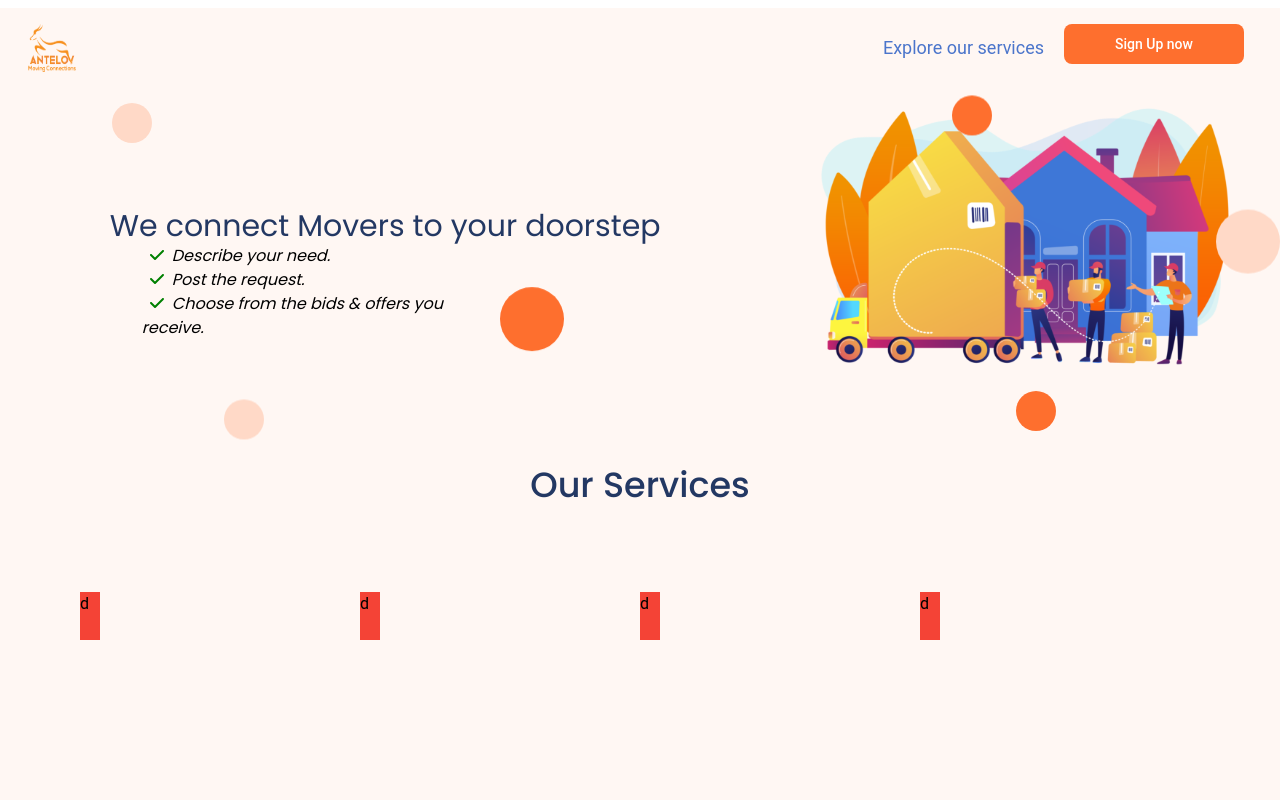
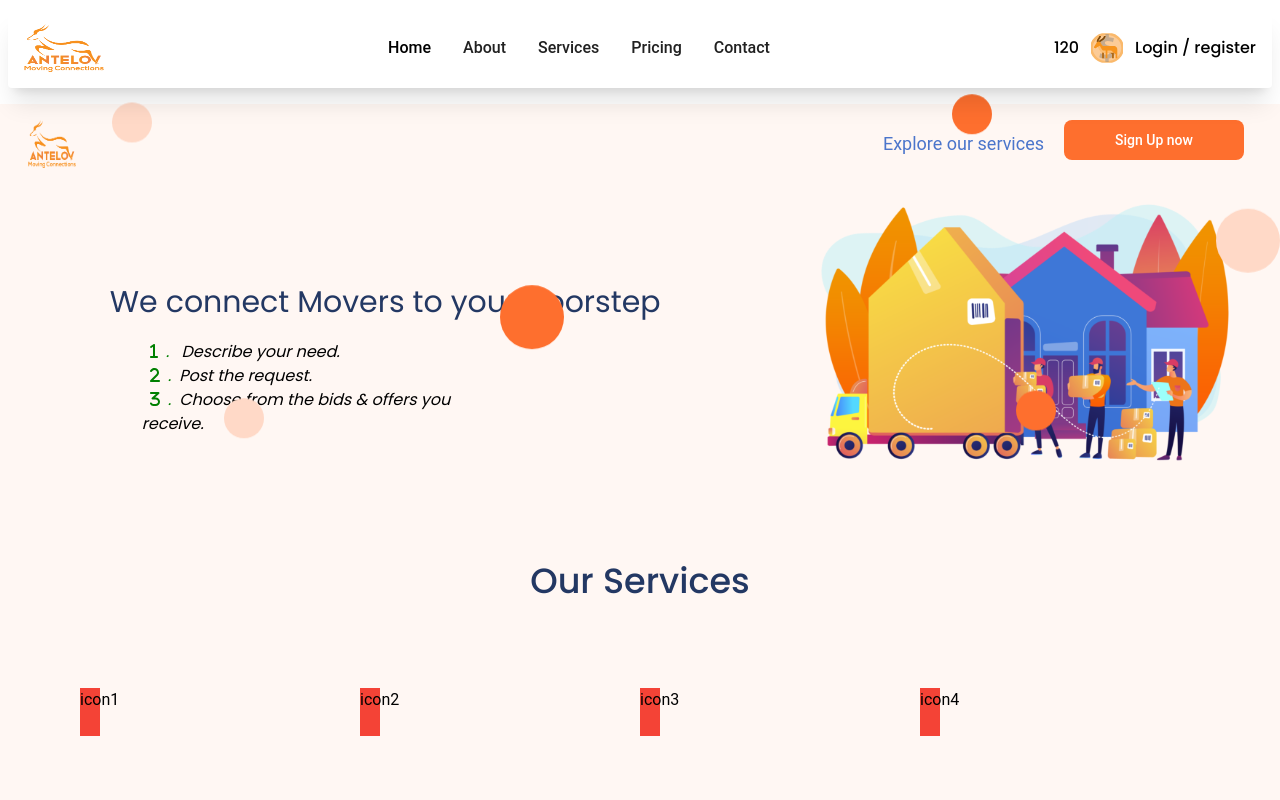
Before and after one commit to antelov/antelov, a React (Vite) app in the folder antelov-web/: page / in a window 1280 px wide. Shown: the top 800 px of the page. Built offline with nearby package versions, Linux system fonts and the light colour scheme.

Commit message:
navbar coint

```diff
--- a/antelov-web/src/App.jsx
+++ b/antelov-web/src/App.jsx
@@ -13,8 +13,9 @@ import Contact from "./pages/contact";
 import Footer from "./pages/footer";
 import Profile from "./pages/profile";
 import LandingScreen from "./pages/LandingScreen";
+import RequestSummary from "./pages/RequestSummary";
 function App() {
-  const [loged, setloged] = useState(false);
+  const [loged, setloged] = useState(true);
 
   return (
     <div className="">
@@ -38,11 +39,13 @@ function App() {
             <Route path="/signup" element={<SignUp />} />
             <Route path="/signupmover" element={<SignUpMover />} />
             <Route path="/contact" element={<Contact />} />
+            <Route path="/requestsummary" element={<RequestSummary />} />
+
 
             {/* Add a wildcard route for unmatched paths */}
             <Route path="*" element={<NotFound />} />
           </Routes>
-          {/* <Footer /> */}
+          <Footer />
         </main>
       </BrowserRouter>
     </div>
--- a/antelov-web/src/pages/LandingScreen.jsx
+++ b/antelov-web/src/pages/LandingScreen.jsx
@@ -2,7 +2,13 @@ import React from "react";
 
 import PrimaryButton from "../components/primaryButton";
 import { FontAwesomeIcon } from "@fortawesome/react-fontawesome";
-import { faEnvelope, faCheck } from "@fortawesome/free-solid-svg-icons";
+import {
+  faEnvelope,
+  faCheck,
+  fa1,
+  fa2,
+  fa3,
+} from "@fortawesome/free-solid-svg-icons";
 
 const LandingScreen = () => {
   return (
@@ -33,18 +39,36 @@ const LandingScreen = () => {
             <h1 className="text-[#233863] font-poppins text-3xl mt-10 px-20 pt-10">
               We connect Movers to your doorstep
             </h1>
-            <div className="px-28 z-20 font-poppins">
+            <div className="px-28 z-20 font-poppins py-5 ">
               <i>
-                <span className=" h-5 w-5 p-2">
-                  <FontAwesomeIcon icon={faCheck} color="green" size={5} />
+                <span className="  p-2 text-[#008000]">
+                  <FontAwesomeIcon
+                    icon={fa1}
+                    color="green"
+                    size={5}
+                    className="mr-2"
+                  />
+                  .{" "}
                 </span>
                 Describe your need. <br />
-                <span className=" h-5 w-5 p-2">
-                  <FontAwesomeIcon icon={faCheck} color="green" size={5} />
+                <span className="  p-2 text-[#008000]">
+                  <FontAwesomeIcon
+                    icon={fa2}
+                    color="green"
+                    size={5}
+                    className="mr-2"
+                  />
+                  .
                 </span>
                 Post the request. <br />
-                <span className=" h-5 w-5 p-2">
-                  <FontAwesomeIcon icon={faCheck} color="green" size={5} />
+                <span className=" p-2 text-[#008000]">
+                  <FontAwesomeIcon
+                    icon={fa3}
+                    color="green"
+                    size={5}
+                    className="mr-2"
+                  />
+                  .
                 </span>
                 Choose from the bids & offers you <br />
                 receive.
@@ -74,11 +98,12 @@ const LandingScreen = () => {
             Our Services
           </h1>
           <div className="grid grid-cols-4  m-20">
-
-          <div className="bg-red-500 w-5 h-12">d</div>
-          <div className="bg-red-500 w-5 h-12">d</div>
-          <div className="bg-red-500 w-5 h-12">d</div>
-            <div className="bg-red-500 w-5 h-12">d</div>
+            <div className="bg-red-500 w-5 h-12  focus:ring  focus:ring-[#fe702eea]">
+              icon1
+            </div>
+            <div className="bg-red-500 w-5 h-12">icon2</div>
+            <div className="bg-red-500 w-5 h-12">icon3</div>
+            <div className="bg-red-500 w-5 h-12">icon4</div>
           </div>
         </div>
         {/* part 3 */}
@@ -88,8 +113,8 @@ const LandingScreen = () => {
             alt=""
             className="w-[450px]    "
           />
-          <div className="  font-poppins text-[#000000] ">
-            <h1 className="text-2xl">We work with Trusted Movers</h1>
+          <div className="  font-poppins text-[#000000] mr-[200px] ">
+            <h1 className="text-2xl py-4">We work with Trusted Movers</h1>
             <i>
               We partner with Trusted Movers with <br />
               proven track records and credentials. <br />
--- /dev/null
+++ b/antelov-web/src/pages/RequestSummary.jsx
@@ -0,0 +1,12 @@
+import React from 'react'
+
+const RequestSummary = () => {
+  return (
+    <div>
+        {/* img */}
+        <img src="../../src/assets/new-home-boxes.png " alt="" class="" />
+    </div>
+  )
+}
+
+export default RequestSummary
--- a/antelov-web/src/pages/footer.jsx
+++ b/antelov-web/src/pages/footer.jsx
@@ -2,7 +2,7 @@ import React from "react";
 
 const footer = () => {
   return (
-    <footer class="bg-  dark:bg-gray-900  w-screen ">
+    <footer class="bg-  dark:bg-gray-900 px-2  ">
       <div class="w-full max-w-screen-xl mx-auto p-4 md:py-8 ">
         <div class="sm:flex sm:items-center sm:justify-between flex flex-wrap justify-around">
           <a class="flex items-center mb-4 sm:mb-0 space-x-3 rtl:space-x-reverse cursor-pointer ">
--- a/antelov-web/src/pages/navbar.jsx
+++ b/antelov-web/src/pages/navbar.jsx
@@ -38,7 +38,10 @@ const navbar = () => {
                 />
               </button>
             ) : (
-              <div className={`flex justify-around w-40  font-medium `}>
+              <div className={`flex items-center space-x-3  font-poppins font-medium `}>
+                <span className="">120</span>
+                <img src="../../src/assets/coindesignwith$ 1.svg" className="h-8 w-8" alt="" />
+
                 <a
                   href="#"
                   class="block py-2 px-3  text-black  rounded lg:bg-transparent hover:text-[#fe6019]  lg:text-black lg:p-0 lg:dark:text-black"
```
Also changed, not shown: antelov-web/src/pages/home.jsx (+7 -10 lines), antelov-web/src/assets/coindesignwith$ 1.svg (added), antelov-web/src/assets/new-home-boxes.png (added).
